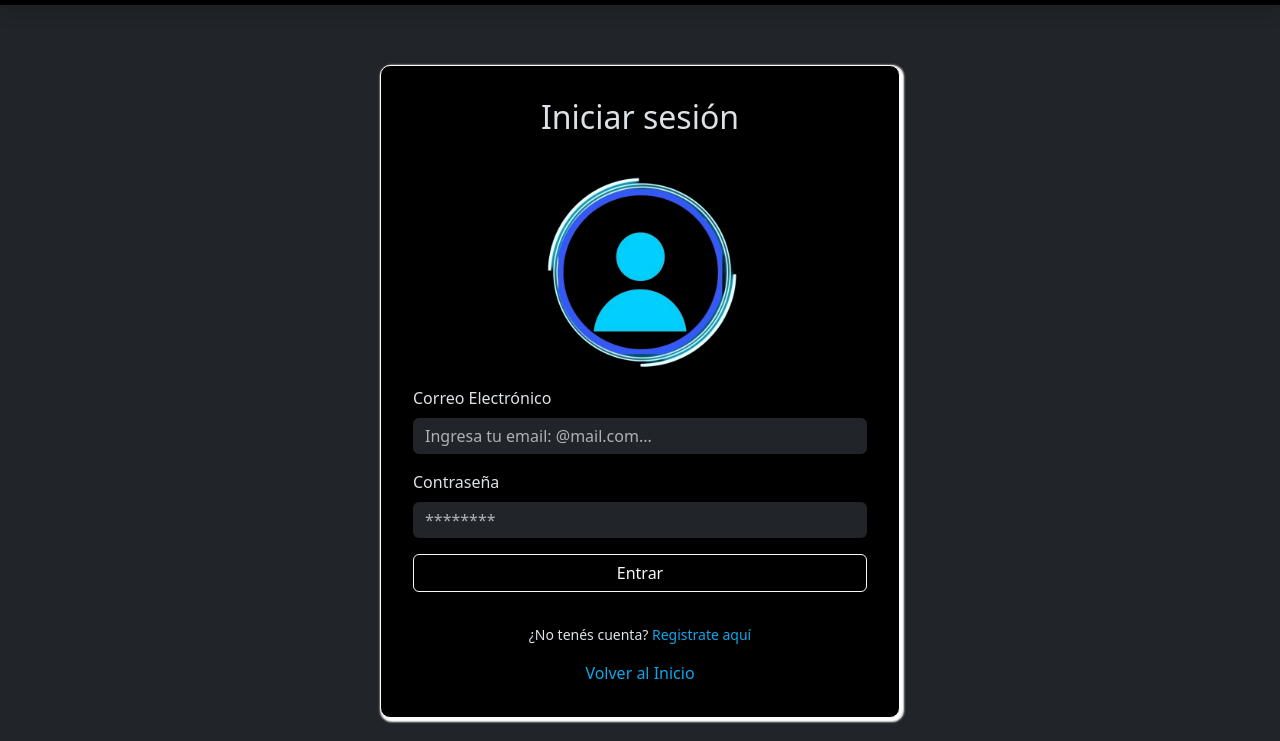
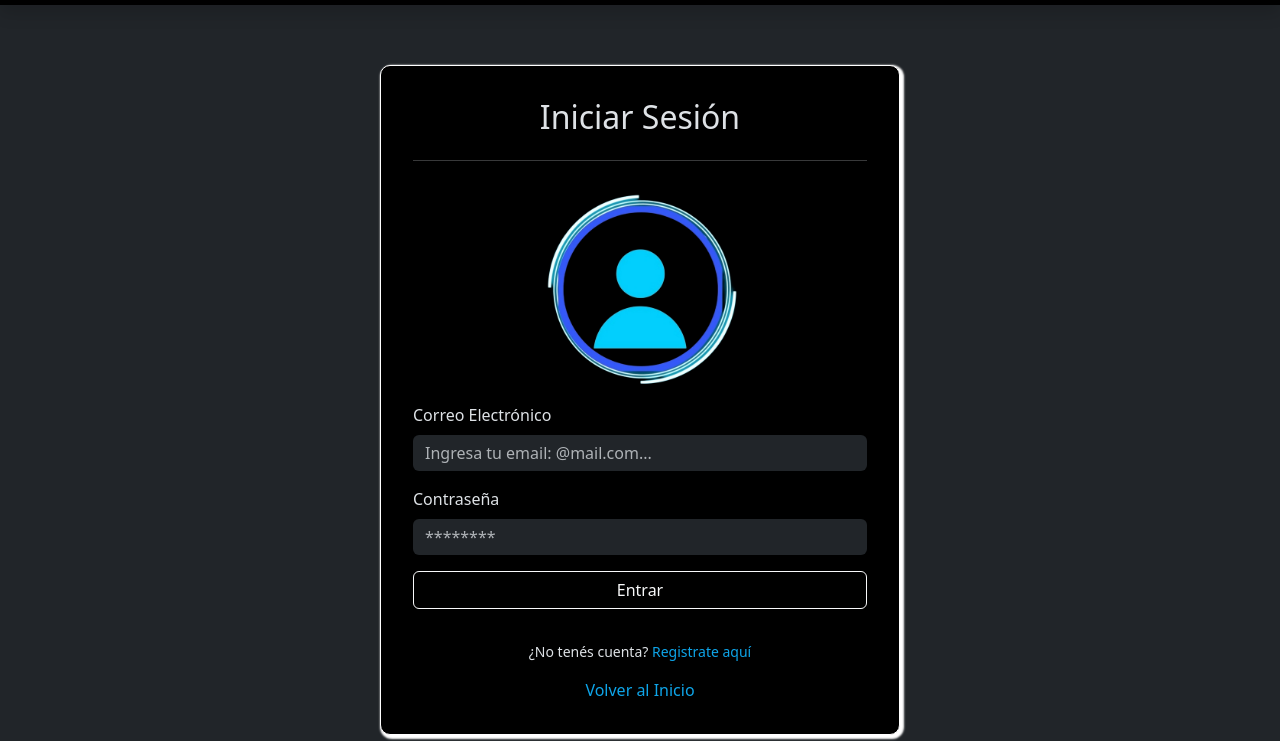
Before and after one commit to M-Sebastian1980/tienda-4-marcas, a plain HTML site: page pages/inicio-sesion.html in a window 1280 px wide. Shown: the part 77-818 px from the top of the page. Drawn offline with nearby package versions, Linux system fonts and the light colour scheme.

Commit message:
Doy formato y estilo a Inicio de sesión

```diff
--- a/pages/inicio-sesion.html
+++ b/pages/inicio-sesion.html
@@ -76,7 +76,8 @@
     </header>
     <div class="container">
       <div class="login-card">
-        <h2 class="text-center mb-4 text-center">Iniciar sesión</h2>
+        <h2 class="text-center mb-4 text-center">Iniciar Sesión</h2>
+        <hr>
         <img src="/assets/img/Usuario.png" class="w-50 d-block mx-auto" alt="logo_usuario">
         <form>
           <div class="mb-3">
```
